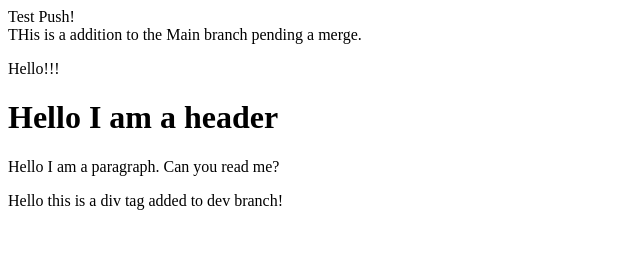
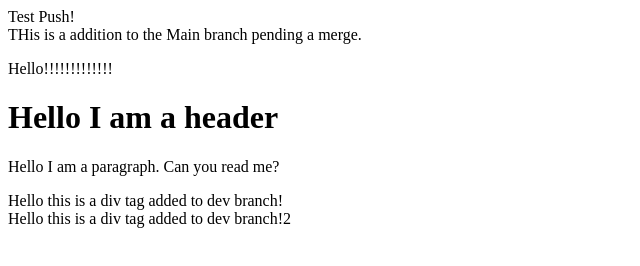
Before and after one commit to bethel-school-of-technology/team-dream-team-backend, a plain HTML site: page index.html in a window 1280 px wide. Shown: the whole page, without its empty margins (0-640 px from the left). Drawn offline with Linux system fonts and the light colour scheme.

Commit message:
Added line 12 div

```diff
--- a/index.html
+++ b/index.html
@@ -3,8 +3,10 @@
 
 <div> THis is a addition to the Main branch pending a merge.</div>
 
-<p>Hello!!!</p>
+<p>Hello!!!!!!!!!!!!!</p>
 <h1>Hello I am a header</h1>
 <p>Hello I am a paragraph. Can you read me?</p>
 
 <div>Hello this is a div tag added to dev branch!</div>
+
+<div>Hello this is a div tag added to dev branch!2</div>
```
